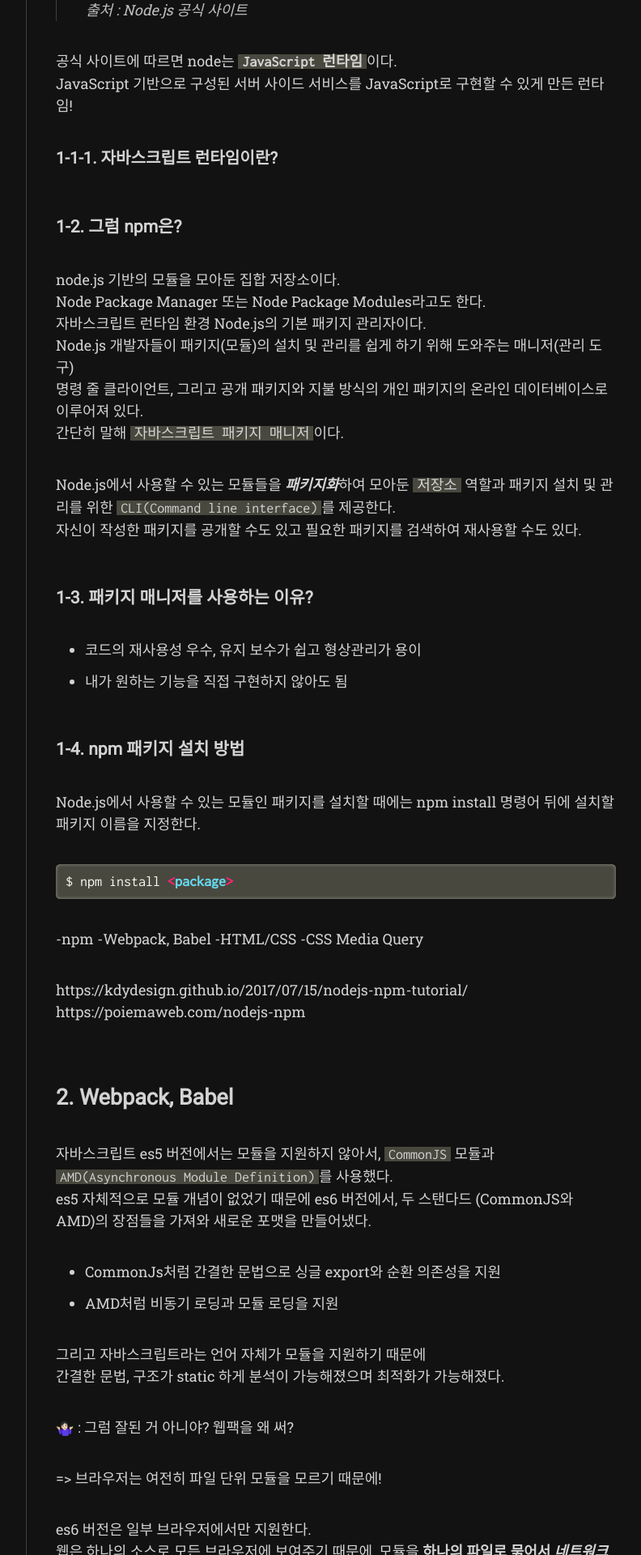
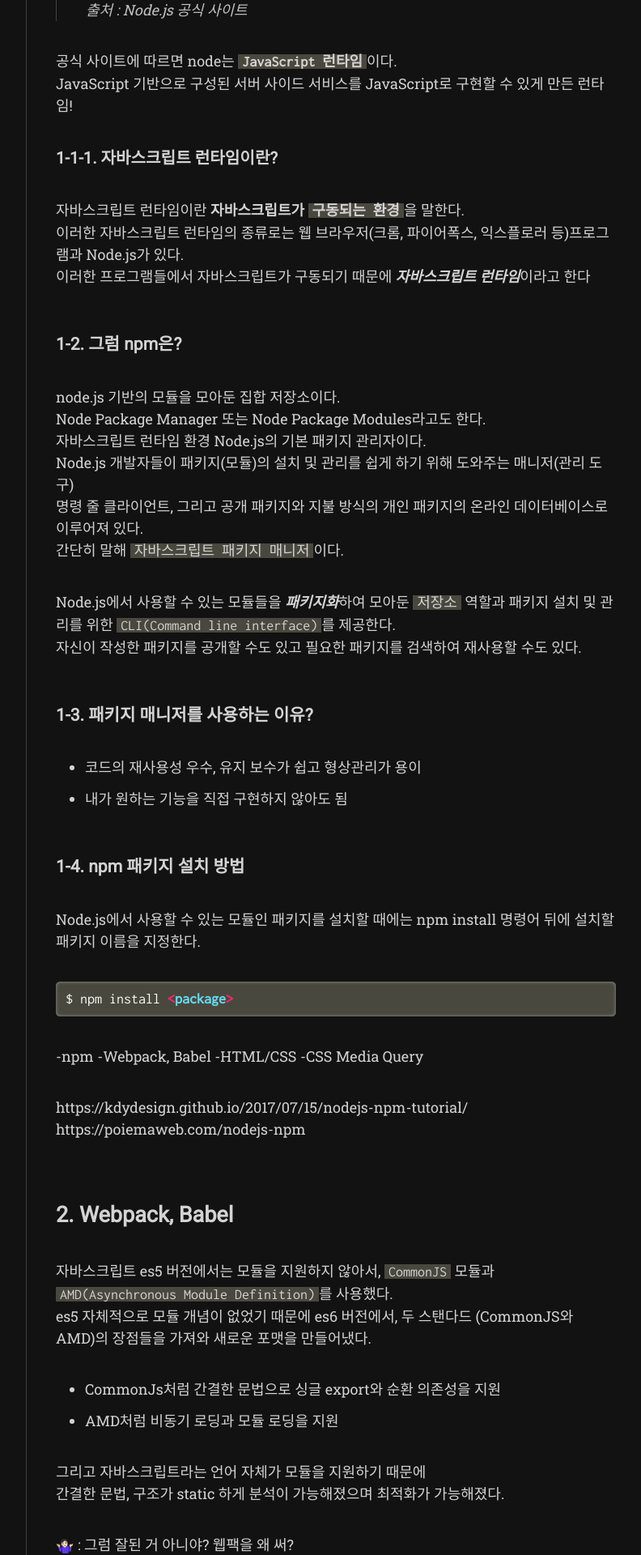
Before and after one commit to dev-Jeenie/dev-Jeenie.github.io, a Jekyll site: the page built from _posts/2022-04-12-default-knowledge-2.md, in a window 1280 px wide. Shown: the part 1011-2931 px from the top of the page at 81% size, without its empty margins (357-1149 px from the left). Built offline with Jekyll 4.4.1, drawn with Linux system fonts in a browser that asks for light colours; nearby versions of some CDN libraries; some web fonts are replaced; our own code applies the rules of GitHub Pages for plain Markdown files; some of the changed text lies outside the part shown.

Commit message:
update step 2

```diff
--- a/_posts/2022-04-12-default-knowledge-2.md
+++ b/_posts/2022-04-12-default-knowledge-2.md
@@ -40,6 +40,9 @@
 
 #### 1-1-1. 자바스크립트 런타임이란?
 
+자바스크립트 런타임이란 **자바스크립트가 `구동되는 환경`**을 말한다.<br/>
+이러한 자바스크립트 런타임의 종류로는 웹 브라우저(크롬, 파이어폭스, 익스플로러 등)프로그램과 Node.js가 있다. <br/>
+이러한 프로그램들에서 자바스크립트가 구동되기 때문에 ***자바스크립트 런타임***이라고 한다<br/>
 
 ### 1-2. 그럼 npm은?
 
```
